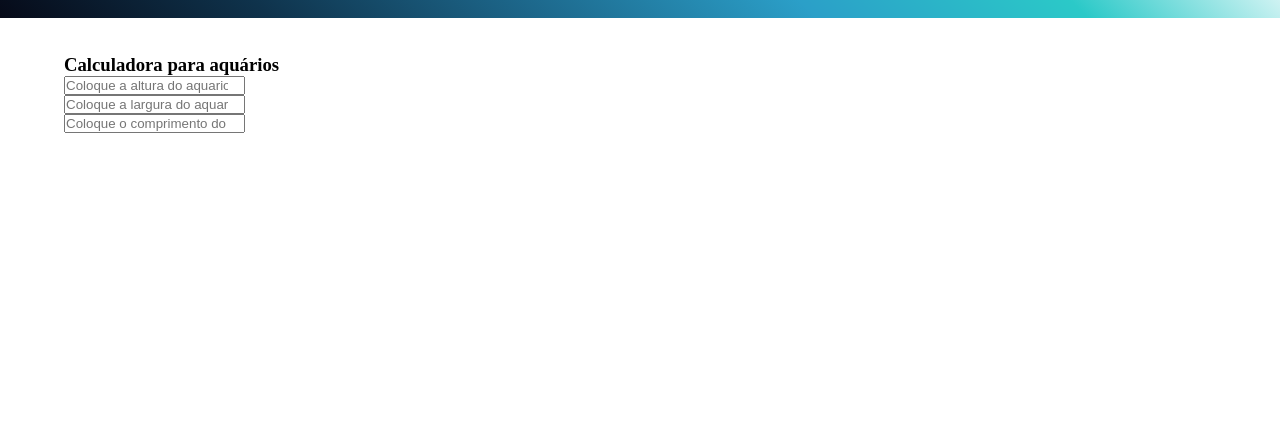
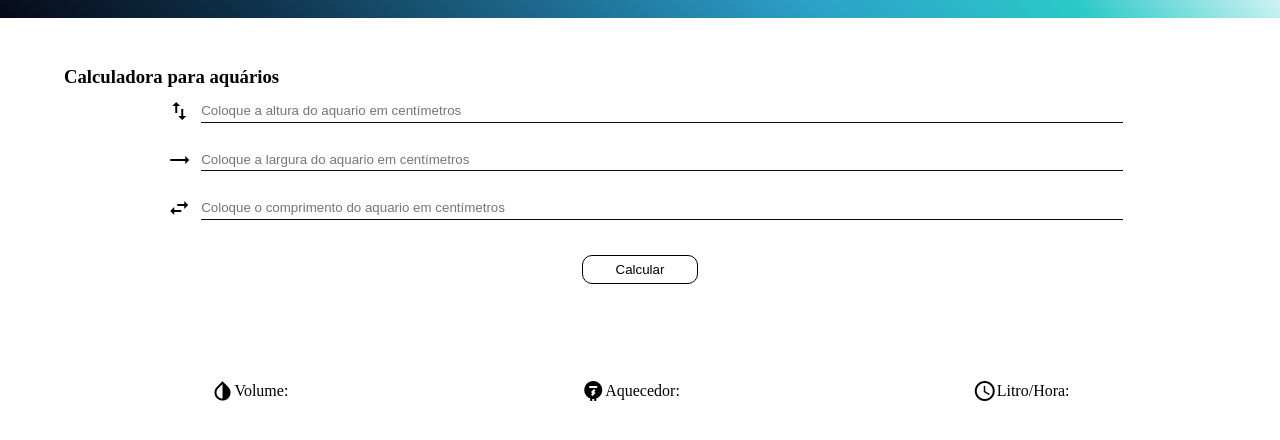
Before and after one commit to WilsonFilho2/Aquario, a plain HTML site: page calculadora/calculadora.html in a window 1280 px wide. Shown: the part 62-502 px from the top of the page. Drawn offline with Linux system fonts and the light colour scheme.

Commit message:
Início Calculadora

```diff
--- a/calculadora/calculadora.html
+++ b/calculadora/calculadora.html
@@ -5,6 +5,8 @@
     <meta http-equiv="X-UA-Compatible" content="IE=edge">
     <meta name="viewport" content="width=device-width, initial-scale=1.0">
     <link rel="stylesheet" href="css/style.css">
+    <link href="https://fonts.googleapis.com/icon?family=Material+Icons"
+      rel="stylesheet">
     <link href="https://fonts.googleapis.com/icon?family=Material+Icons"
       rel="stylesheet">
 
@@ -23,14 +25,52 @@
         <main>
             <h3>Calculadora para aquários</h3>
             <div class="inputs">
-                <div class="comprimento">
-                    <input type="number" name="" id="" placeholder="Coloque a altura do aquario em centímetros">
+                <div class="input">
+                    <div class="altura">
+                        <span class="material-icons">
+                            swap_vert
+                        </span>
+                        <input type="number" name="" id="altura" placeholder="Coloque a altura do aquario em centímetros">
+                    </div>
                 </div>
-                <div class="largura">
-                    <input type="number" name="" id="" placeholder="Coloque a largura do aquario em centímetros">
+                <div class="input">
+                    <div class="largura">
+                        <span class="material-icons">
+                            trending_flat
+                        </span>
+                        <input type="number" name="" id="largura" placeholder="Coloque a largura do aquario em centímetros">
+                    </div>
                 </div>
-                <div class="altura">
-                    <input type="number" name="" id="" placeholder="Coloque o comprimento do aquario em centímetros">
+                <div class="input">
+                    <div class="comprimento">
+                        <span class="material-icons">
+                            swap_horiz
+                        </span>
+                        <input type="number" name="" id="comprimento" placeholder="Coloque o comprimento do aquario em centímetros">
+                    </div>
+                </div>
+                <div class="button">
+                    <button id="button">Calcular</button>
+                </div>
+            </div>
+            <div class="resultados">
+                <div class="resultado">
+                    <span class="material-icons">
+                        invert_colors
+                    </span>
+                    <p id="volume">Volume: </p>
+                </div>
+                <div class="resultado">
+                    <span class="material-icons">
+                        electric_meter
+                    </span>
+                    <p id="aquecedor">Aquecedor: </p>
+                </div>
+                <div class="resultado">
+                    <span class="material-icons">
+                        schedule
+                    </span>
+                    <p id="litro-hora">Litro/Hora: </p>
                 </div>
             </div>
         </main>
--- a/calculadora/css/style.css
+++ b/calculadora/css/style.css
@@ -78,5 +78,81 @@ main {
 
 main .inputs {
     width: 100%;
-    height: 45%;
+    height: 30%;
+    display: flex;
+    flex-direction: column;
+    justify-content: space-around;
 }
+
+main .inputs .input {
+    display: flex;
+}
+
+main .inputs .input span {
+    padding: 0 10px;
+}
+
+main .inputs div{
+    width: 100%;
+    height: 70%;
+}
+
+main .inputs div div{
+    display: flex;
+    justify-content: center;
+}
+
+main .inputs .input{
+    display: flex;
+    justify-content: center;
+}
+
+main .inputs .input input[type=number]{
+    width: 80%;
+    height: 70%;
+}
+
+main .inputs input[type=number]{
+    background: none;
+    border: none;
+    border-bottom:1px solid var(--color_1);
+} main .inputs input[type=number]:focus {
+    border: none;
+}
+
+main .inputs .button{
+    display: flex;
+    justify-content: center;
+    align-items: center;
+}
+
+main .inputs .button button {
+    width: 10%;
+    height: 60%;
+    background: none;
+    border: 1px solid black;
+    border-radius: 10px;
+    transition: all .5s ease-in-out;
+    cursor: pointer;
+}
+
+main .inputs .button button:hover{
+    background-color: #efefef;
+}
+
+h3 {
+    margin: 1% auto;
+}
+
+main .resultados {
+    width: 100%;
+    height: 30%;
+    display: flex;
+    justify-content: space-around;
+    align-items: center;
+}
+
+main .resultados .resultado{
+    display: flex;
+    align-items: center;
+}
--- a/calculadora/javascript/script.js
+++ b/calculadora/javascript/script.js
@@ -0,0 +1,26 @@
+//Criando variáveis
+
+let altura = document.getElementById("altura");
+let largura = document.getElementById("largura");
+let comprimento = document.getElementById("comprimento");
+let button = document.getElementById("button");
+let volume = document.getElementById("volume");
+let aquecedor = document.getElementById("aquecedor");
+let litro_hora = document.getElementById("litro-hora");
+
+//Definindo evento
+button.addEventListener("click", calcular);
+
+//Criando Função
+
+function calcular () {
+    //Volume
+
+    let altura_v = parseFloat(altura.value);
+    let largura_v = parseFloat(largura.value);
+    let comprimento_v = parseFloat(comprimento.value);
+    volume.innerHTML = `Volume: ${altura_v * largura_v * comprimento_v / 1000}L`;
+
+
+    //Aquecedor
+}
```
